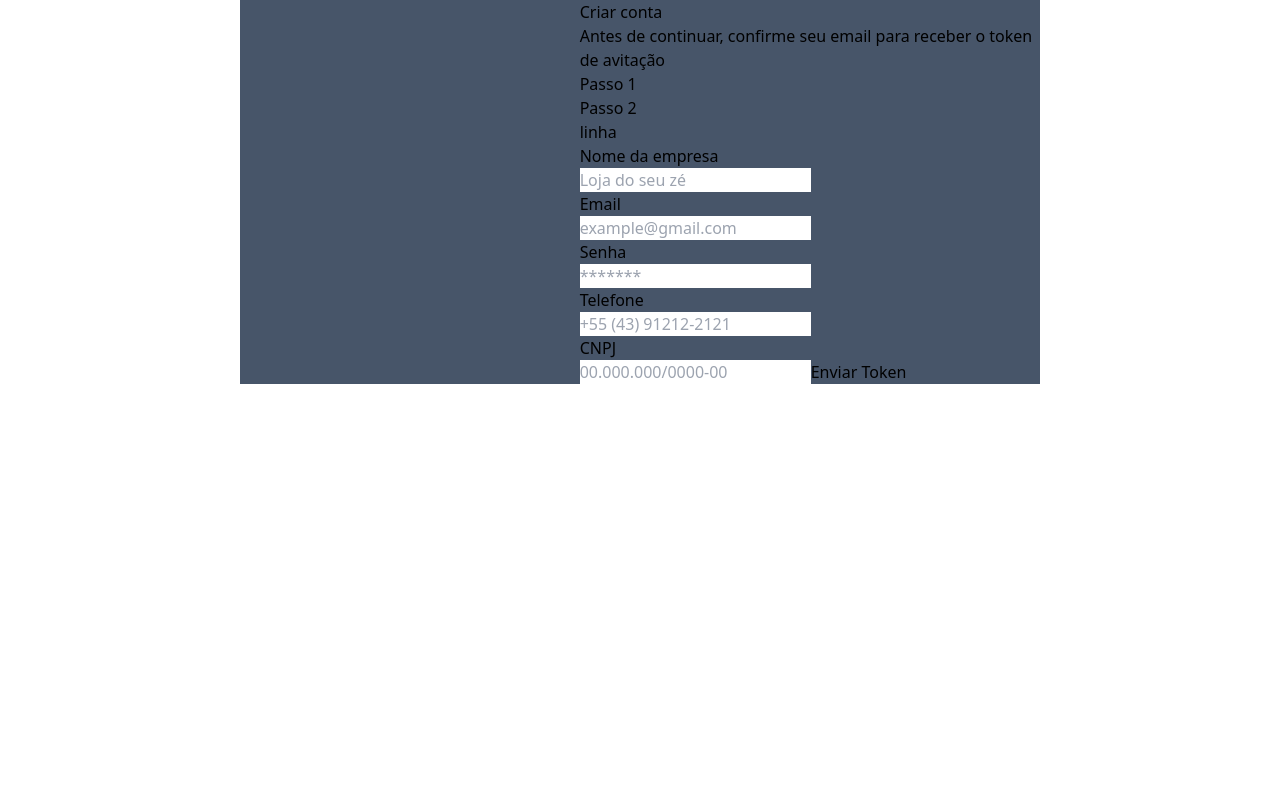
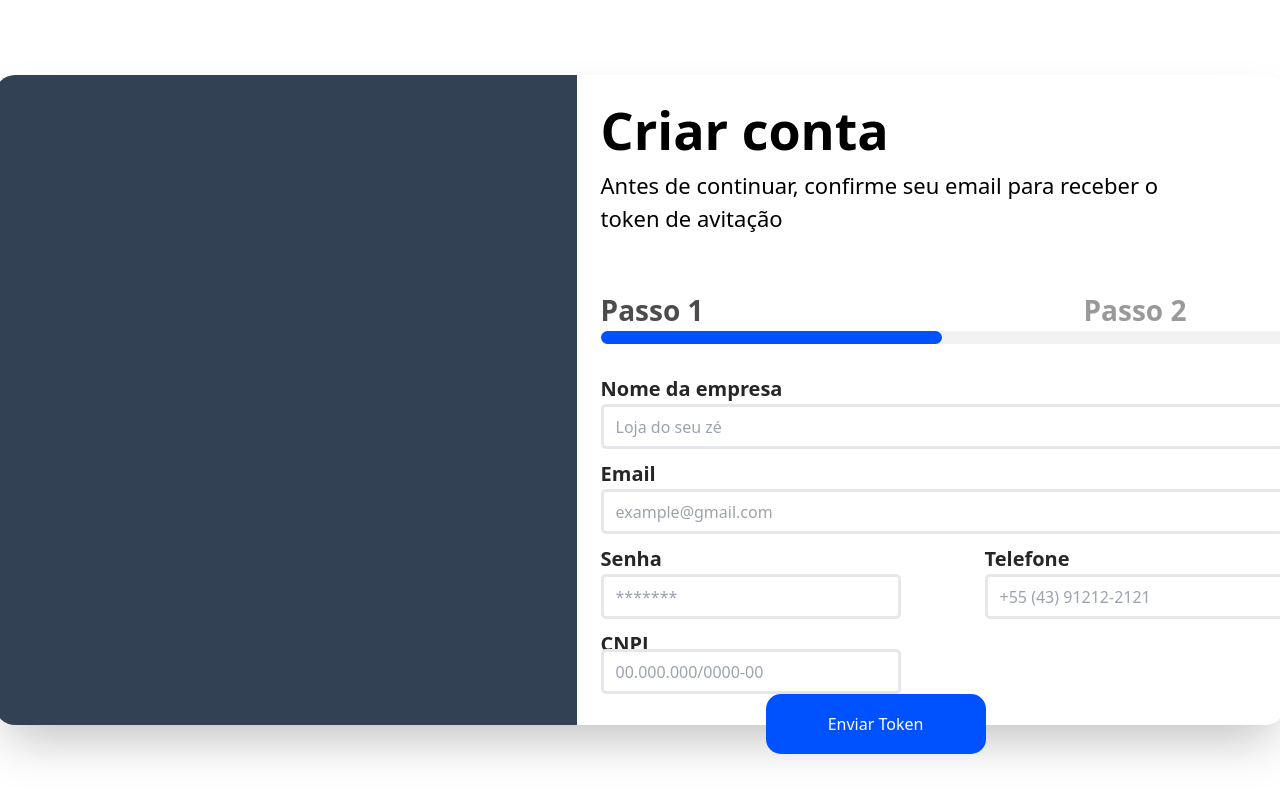
Before and after one commit to Jparlim/WhatsIA-Front, a React (Vite) app in the folder front/: page / in a window 1280 px wide. Built offline with nearby package versions, Linux system fonts and the light colour scheme.

Commit message:
em processo de finalização da tela de criar conta

```diff
--- a/front/index.html
+++ b/front/index.html
@@ -4,6 +4,9 @@
     <meta charset="UTF-8" />
 
     <link rel="icon" type="image/svg+xml" href="/vite.svg" />
+    <link rel="preconnect" href="https://fonts.googleapis.com">
+    <link rel="preconnect" href="https://fonts.gstatic.com" crossorigin>
+    <link href="https://fonts.googleapis.com/css2?family=Roboto+Flex:opsz,wght@8..144,100..1000&display=swap" rel="stylesheet">
 
     <meta name="viewport" content="width=device-width, initial-scale=1.0" />
     <title>WhatsIA</title>
--- a/front/package.json
+++ b/front/package.json
@@ -10,6 +10,7 @@
     "preview": "vite preview"
   },
   "dependencies": {
+    "axios": "^1.13.2",
     "react": "^19.2.0",
     "react-dom": "^19.2.0",
     "react-router-dom": "^7.9.6"
--- a/front/src/pages/createCount/index.tsx
+++ b/front/src/pages/createCount/index.tsx
@@ -1,46 +1,96 @@
+import axios from "axios"
+import { useState } from "react"
+
 export function CreateCount() {
+
+    const [ nome, setNameEmpresa ] = useState('')
+    const [ email, setEmail ] = useState('')
+    const [ senha, setSenha ] = useState('')
+    const [ numero, setTelefone ] = useState('')
+    const [ CNPJ, setCNPJ ] = useState('')
+
+    const validation = () => {
+        const list = [
+            nome,
+            email,
+            senha,
+            numero,
+            CNPJ
+        ]
+
+        list.forEach(e => {
+            if(e.trim() === '') {
+                alert(`é necessário inserir algum valor`)
+            }
+
+            try {
+                axios.post('http://localhost:3000/create', {nome, email, senha, numero, CNPJ})
+            } catch(error) {
+                console.log(error)
+            }
+        })
+
+    }
+
     return (
-        <div className="flex items-center justify-center">
-            <div className="flex items-center w-[800px] h-[600] bg-slate-600">
+        <div className="flex h-screen items-center justify-center">
+            <div className="flex w-[1382px] h-[650px] rounded-[20px] shadow-2xl bg-white">
 
-                <div className="bg-slate-900 w-1/2 h-full"/>
+                <div className="bg-slate-700 w-[582px] h-full rounded-l-[20px]"/>
 
-                <div className="">
-                    <h1>Criar conta</h1>
-                    <p>Antes de continuar, confirme seu email para receber o token de avitação</p>
+                <div className="mt-[16px] ml-[24px]">
+                    <h1 className=" text-[52px] font-sans font-semibold">Criar conta</h1>
+                    <p className=" text-[22px] font-normal h-[82px] w-[565px]">Antes de continuar, confirme seu email para receber o token de avitação</p>
 
-                    <div>
-                        <h2>Passo 1</h2>
-                        <h3>Passo 2</h3>
-                    </div>
-                    <div>
-                        linha
+                    <div className="flex mt-[38px] gap-[380px]">
+                        <h2 className="font-sans font-semibold text-[28px] text-black/70">Passo 1</h2>
+                        <h3 className="font-sans font-semibold text-[28px] text-black/40">Passo 2</h3>
                     </div>
 
-                    <p>Nome da empresa</p>
-                    <input type="text" placeholder="Loja do seu zé"/>
-
-                    <p>Email</p>
-                    <input type="text" placeholder="example@gmail.com"/>
-
-                    <div>
-                        <p>Senha</p>
-                        <input type="password" placeholder="*******"/>
-
-                        <p>Telefone</p>
-                        <input type="number" placeholder="+55 (43) 91212-2121"/>
+                    <div className="w-[683px] h-[13px] bg-black/5 rounded-[20px]">
+                        <div className="h-[13px]  w-[50%]  bg-azulButton rounded-[20px]"/>
                     </div>
 
-                    <div>
-                        <p>CNPJ</p>
-                        <input type="number" placeholder="00.000.000/0000-00"/>
+                    <div className="flex flex-col mt-[30px] gap-[10px]">
+                        <div>
+                            <p className="font-sans font-semibold text-[20px] text-black/85">Nome da empresa</p>
+                            <input type="text" placeholder="Loja do seu zé" className="w-[683px] h-[45px] border-current-bordas border-[3px] rounded-[5px] focus:outline-none pl-3"
+                            onChange={e => setNameEmpresa(e.target.value)} value={nome}/>
+                        </div>
 
-                        <button type="button">Enviar Token</button>
+                        <div>
+                            <p className="font-sans font-semibold text-[20px] text-black/85">Email</p>
+                            <input type="text" placeholder="example@gmail.com" className="w-[683px] h-[45px] border-current-bordas border-[3px] rounded-[5px] pl-3 focus:outline-none"
+                            onChange={e => setEmail(e.target.value)} value={email}/>
+                        </div>
+
+                        <div className="flex gap-[84px]">
+                            <div>
+                                <p className="font-sans font-semibold text-[20px] text-black/85">Senha</p>
+                                <input type="password" placeholder="*******" className="w-[300px] h-[45px] border-current-bordas border-[3px] rounded-[5px] pl-3 focus:outline-none"
+                                onChange={e => setSenha(e.target.value)} value={senha}/>
+                            </div>
+
+                            <div>
+                                <p className="font-sans font-semibold text-[20px] text-black/85">Telefone</p>
+                                <input type="text" placeholder="+55 (43) 91212-2121" className="w-[300px] h-[45px] border-current-bordas border-[3px] rounded-[5px] pl-3 focus:outline-none"
+                                onChange={e => setTelefone(e.target.value)} value={numero}/>
+                            </div>
+                        </div>
+
+                        <div>
+                            <p className="font-sans font-semibold text-[20px] text-black/85 mb-[-10px]">CNPJ</p>
+                            <input type="text" placeholder="00.000.000/0000-00" className="w-[300px] h-[45px] border-current-bordas border-[3px] rounded-[5px] pl-3 focus:outline-none"
+                            onChange={e => setCNPJ(e.target.value)} value={CNPJ}/>
+
+                            <button type="button" className="bg-azulButton w-[220px] h-[60px] rounded-[15px] text-white ml-[165px] active:bg-black hover:bg-azulButton"
+                                onClick={validation}
+                            >Enviar Token</button>
+                        </div>
                     </div>
                 </div>
 
             </div>
-
         </div>
     )
 }
--- a/front/tailwind.config.js
+++ b/front/tailwind.config.js
@@ -7,7 +7,8 @@ export default {
   theme: {
     extend: {
       colors: {
-        white: "#FFFFFF",
+        backGround: "#F3F3FB",
+        whiteFF: "#FFFFFF",
         azulButton: "#0051FF",
         bordas: "#E4E4E4",
         financeiro: {
@@ -35,6 +36,9 @@ export default {
         }
       }
     },
+    fontFamily: {
+      "title": ['Roboto', "sans-serif"]
+    }
   },
   plugins: [],
 }
```
Also changed, not shown: 1 other file (tests, documents, lock files or other folders).
